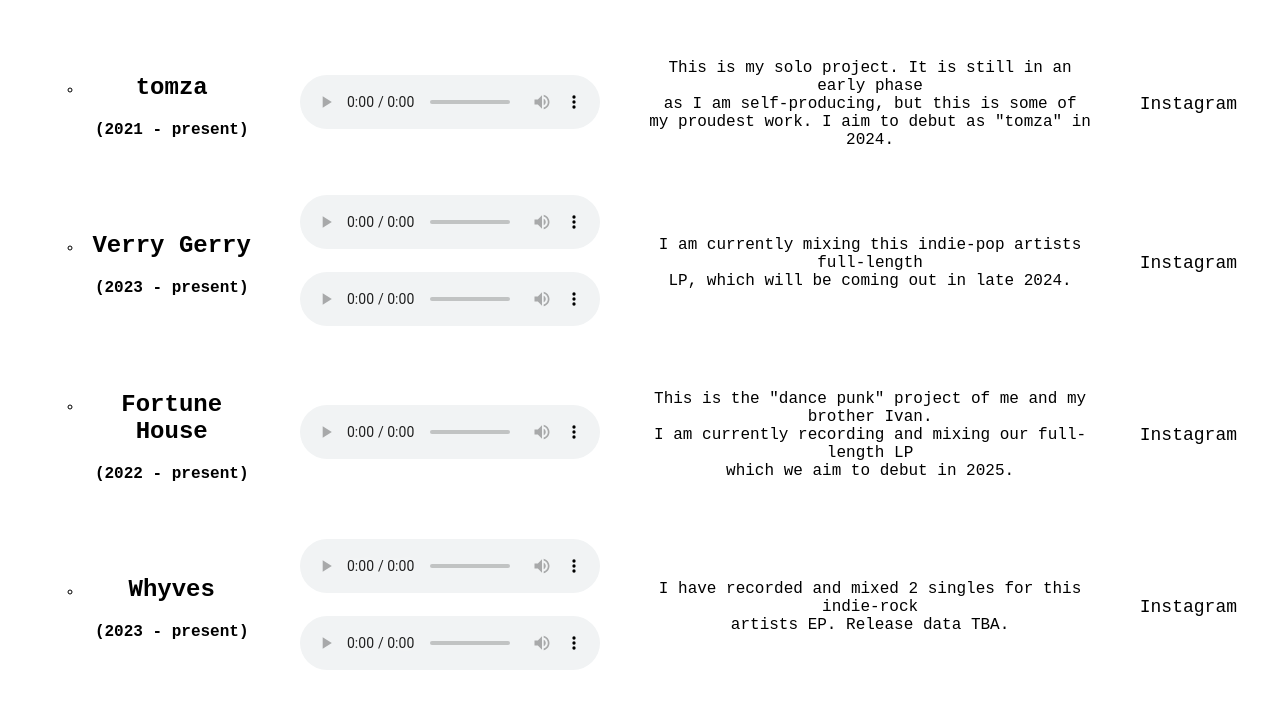
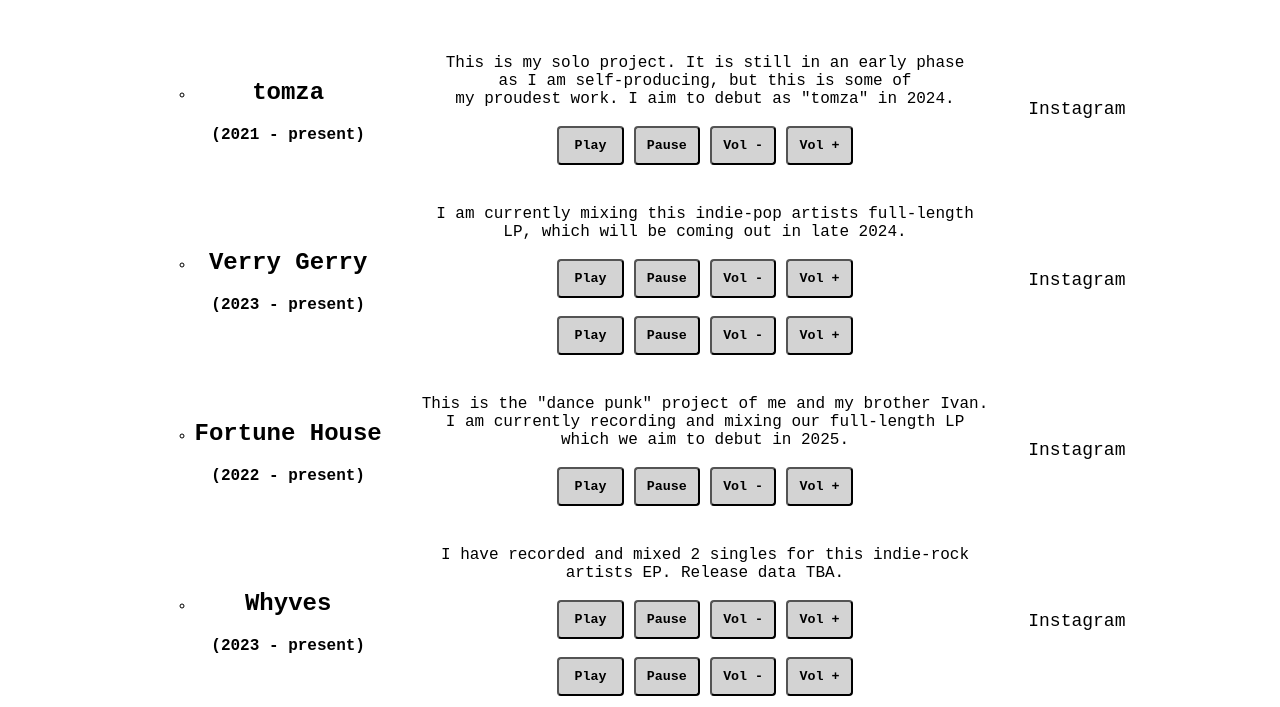
Before and after one commit to tzareski/tzareski.github.io, a plain HTML site: page projects.html in a window 1280 px wide. Shown: the part 198-905 px from the top of the page. Drawn offline with Linux system fonts and the light colour scheme.

Commit message:
changed audio player

```diff
--- a/projects.html
+++ b/projects.html
@@ -20,38 +20,78 @@
         <caption><h1>projects</h1></caption>
                 <tr>
                     <th><ul><li><h2>tomza</h2>(2021 - present)</li></ul></th>
-                    <td><div class="musicControl"><audio controls><source src="audio\I JUST MIGHT (DEMO) MIX 7.wav"></audio></div></td>
-                    <td>This is my solo project. It is still in an early phase<br> as I am self-producing, but this is some of<br> my proudest work. I aim to debut as "tomza" in 2024. </td>
+                    <td>This is my solo project. It is still in an early phase<br> as I am self-producing, but this is some of<br> my proudest work. I aim to debut as "tomza" in 2024. <br><br>
+                        <audio id="player" src="audio\I JUST MIGHT (DEMO) MIX 7.wav"></audio>
+                        <div>
+                          <button class="audioButton" onclick="document.getElementById('player').play()">Play</button>
+                          <button class="audioButton"onclick="document.getElementById('player').pause()">Pause</button>
+                          <button class="audioButton"onclick="document.getElementById('player').volume -= 0.1">Vol -</button>
+                          <button class="audioButton"onclick="document.getElementById('player').volume += 0.1">Vol +</button>
+                        </div>
+                    </td>
                     <td><a href="https://www.instagram.com/tomzaband/" target="_blank">Instagram</a></td>
                 </tr>
                 <tr>
                     <th><ul><li><h2>Verry Gerry</h2>(2023 - present)</li></ul></th>
-                    <td><div class="musicControl"><audio controls><source src="audio\IM YOUR KITE 11 MIX 11.wav"></audio></div><br><div class="musicControl"><audio controls><source src="audio\FLAT POP 11 MIX 2.wav"></audio></div></td>
-                    <td>I am currently mixing this indie-pop artists full-length<br> LP, which will be coming out in late 2024.</td>
+                    <td>I am currently mixing this indie-pop artists full-length<br> LP, which will be coming out in late 2024.<br><br>
+                        <audio id="player2" src="audio\IM YOUR KITE 11 MIX 11.wav"></audio>
+                        <div>
+                            <button class="audioButton" onclick="document.getElementById('player2').play()">Play</button>
+                            <button class="audioButton"onclick="document.getElementById('player2').pause()">Pause</button>
+                            <button class="audioButton"onclick="document.getElementById('player2').volume -= 0.1">Vol -</button>
+                            <button class="audioButton"onclick="document.getElementById('player2').volume += 0.1">Vol +</button>
+                        </div><br>
+                        <audio id="player3" src="audio\FLAT POP 11 MIX 2.wav"></audio></div>
+                        <div>
+                            <button class="audioButton" onclick="document.getElementById('player3').play()">Play</button>
+                            <button class="audioButton"onclick="document.getElementById('player3').pause()">Pause</button>
+                            <button class="audioButton"onclick="document.getElementById('player3').volume -= 0.1">Vol -</button>
+                            <button class="audioButton"onclick="document.getElementById('player3').volume += 0.1">Vol +</button>
+                        </div>
+                    </td>
                     <td><a href="https://www.instagram.com/verry.gerry/" target="_blank">Instagram</a></td>
                 </tr>
                 <tr>
                     <th><ul><li><h2>Fortune House</h2>(2022 - present)</li></ul></th>
-                    <td><div class="musicControl"><audio controls><source src="audio\VICTIM OF LOVE MIX 31.wav"></audio></div></td>
-                    <td>This is the "dance punk" project of me and my brother Ivan.<br> I am currently recording and mixing our full-length LP<br> which we aim to debut in 2025.</td>
+                    <td>This is the "dance punk" project of me and my brother Ivan.<br> I am currently recording and mixing our full-length LP<br> which we aim to debut in 2025.<br><br>
+                        <audio id="player4" src="audio\VICTIM OF LOVE MIX 31.wav"></audio></div>
+                        <div>
+                            <button class="audioButton" onclick="document.getElementById('player4').play()">Play</button>
+                            <button class="audioButton"onclick="document.getElementById('player4').pause()">Pause</button>
+                            <button class="audioButton"onclick="document.getElementById('player4').volume -= 0.1">Vol -</button>
+                            <button class="audioButton"onclick="document.getElementById('player4').volume += 0.1">Vol +</button>
+                        </div>
+                    </td>
                     <td><a href="https://www.instagram.com/fortunehouseband/" target="_blank">Instagram</a></td>
                 </tr>
                 <tr>
                     <th><ul><li><h2>Whyves</h2>(2023 - present)</li></ul></th>
-                    <td><div class="musicControl"><audio controls><source src="audio\SUMMERS END MIX 10.wav"></audio></div><br><div class="musicControl"><audio controls><source src="audio\WHISPER MIX 16 (NEW DRUMS).wav"></audio></div></td>
-                    <td>I have recorded and mixed 2 singles for this indie-rock<br> artists EP. Release data TBA.</td>
+                    <td>I have recorded and mixed 2 singles for this indie-rock<br> artists EP. Release data TBA.<br><br>
+                        <audio id="player5" src="audio\SUMMERS END MIX 10.wav"></audio>
+                        <div>
+                            <button class="audioButton" onclick="document.getElementById('player5').play()">Play</button>
+                            <button class="audioButton"onclick="document.getElementById('player5').pause()">Pause</button>
+                            <button class="audioButton"onclick="document.getElementById('player5').volume -= 0.1">Vol -</button>
+                            <button class="audioButton"onclick="document.getElementById('player5').volume += 0.1">Vol +</button>
+                        </div><br>
+                        <audio id="player6" src="audio\WHISPER MIX 16 (NEW DRUMS).wav"></audio></div>
+                        <div>
+                            <button class="audioButton" onclick="document.getElementById('player6').play()">Play</button>
+                            <button class="audioButton"onclick="document.getElementById('player6').pause()">Pause</button>
+                            <button class="audioButton"onclick="document.getElementById('player6').volume -= 0.1">Vol -</button>
+                            <button class="audioButton"onclick="document.getElementById('player6').volume += 0.1">Vol +</button>
+                        </div>
+                    </td>
                     <td><a href="https://www.instagram.com/_dankzappa/" target="_blank">Instagram</a></td>
                 </tr>
                 <tr>
                     <th><ul><li><h2>Alfie</h2>(2021 - present)</li></ul></th>
-                    <td></td>
                     <td>I am the guitarist in the live band for R&B artist <br>"Alfie".</td>
                     <td><a href="https://www.instagram.com/fkaalfie/" target="_blank">Instagram</a>
                     <br><a href="https://open.spotify.com/artist/7Gyxaixh0rQoOrsSp3za4S?si=BcVmK1yOTlWTuBmyiJMS6A" target="_blank">Spotify</a>
                 </tr>
                 <tr>
                     <th><ul><li><h2>Persephone</h2>(2021 - present)</li></ul></th>
-                    <td></td>
                     <td>I am the guitarist of this rock band based in Halifax.<br> We have just finished our<br> full-length LP which will be released in summer 2024.</td>
                     <td><a href="https://www.instagram.com/persephone_band/" target="_blank">Instagram</a>
                     <br><a href="https://open.spotify.com/artist/4lm0QUfFth7n0yPfLgz5ZL?si=Ywc_gtVtQk2pa4djC0zdWw" target="_blank">Spotify</a>
--- a/style.css
+++ b/style.css
@@ -160,6 +160,15 @@ label {
 ol li::after {
     content: "!";
 }
-.musicControl {
-    justify-content: center;
+.audioButton {
+    background-color: lightgray;
+    font-weight: bold;
+    color: black;
+    padding: 10px;
+    width: 5em;
 }
+.audioButton:hover {
+    background-color: #279ee8;
+    font-weight: bold;
+    color: white;
+}
```
